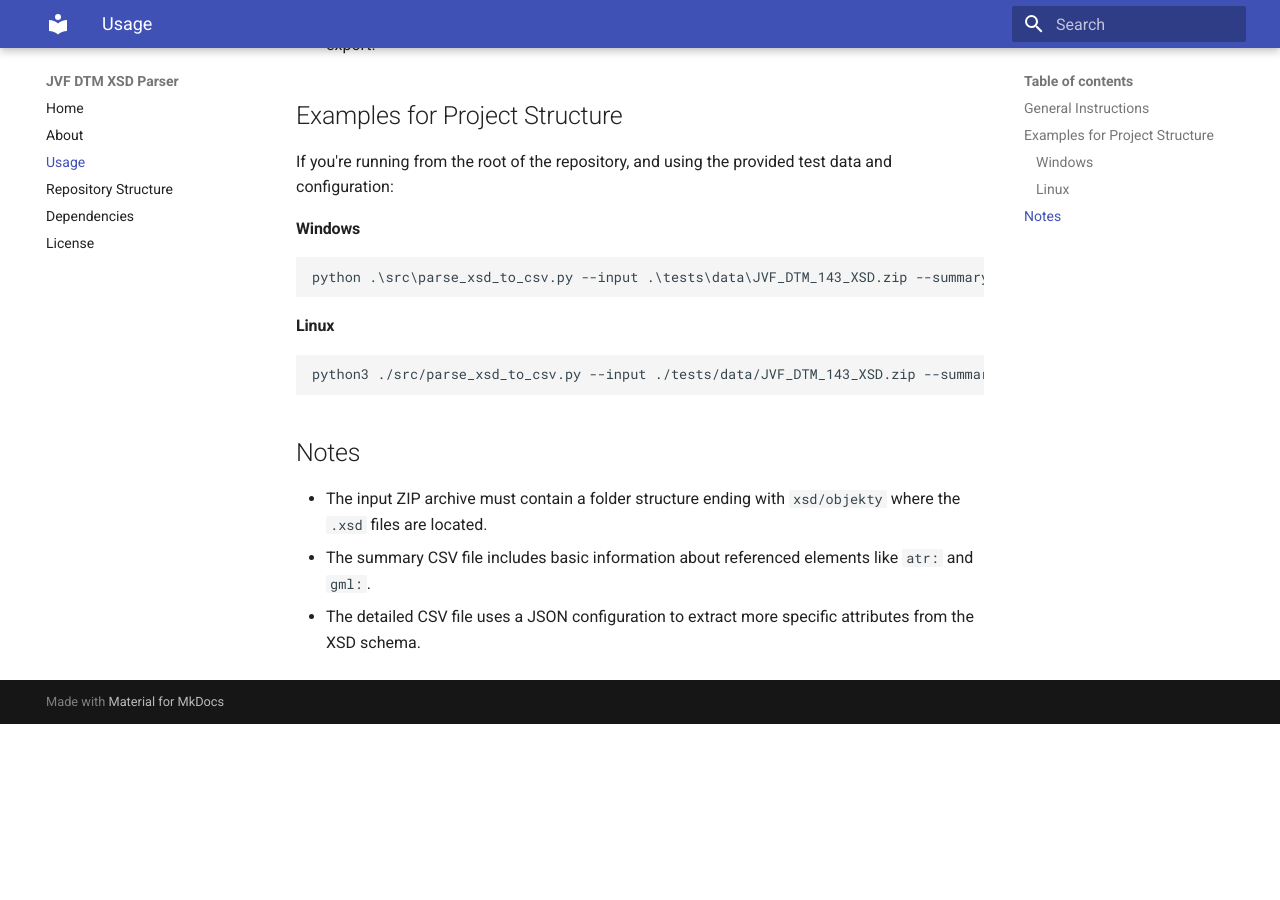
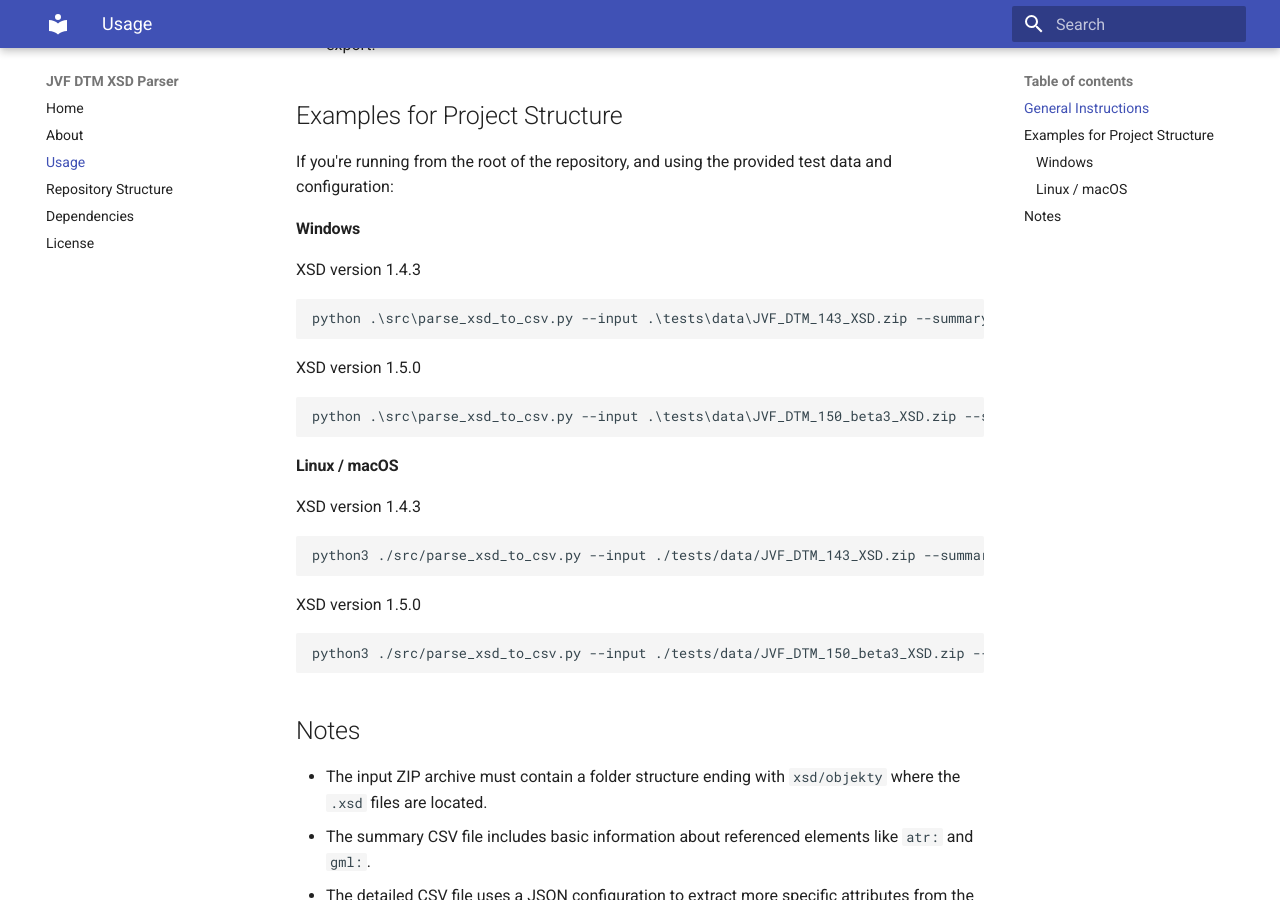
Before and after one commit to ctu-fgis/2025-b-jvf-dtm-xsd, an MkDocs documentation site: the page built from doc/docs_src/usage.md, in a window 1280 px wide and 900 px high, scrolled down 597 px. Built offline with MkDocs 1.6.1 and Material for MkDocs 9.7.7, drawn with Linux system fonts in a browser that asks for light colours; before the commit the page ends 1321 px from its top, so only the background shows below that.

Commit message:
Update usage.md

````diff
--- a/doc/docs_src/usage.md
+++ b/doc/docs_src/usage.md
@@ -24,15 +24,28 @@ Where:
 If you're running from the root of the repository, and using the provided test data and configuration:
 
 #### Windows
+XSD version 1.4.3
 
 ```cmd
-python .\src\parse_xsd_to_csv.py --input .\tests\data\JVF_DTM_143_XSD.zip --summary .\tests\output\summary.csv --detailed .\tests\output\detailed.csv --config .\tests\data\config_str1_test.json
+python .\src\parse_xsd_to_csv.py --input .\tests\data\JVF_DTM_143_XSD.zip --summary .\tests\output\summary_1.4.3.csv --detailed .\tests\output\detailed_1.4.3.csv --config .\tests\data\config_1.4.3.json
 ```
 
-#### Linux
+XSD version 1.5.0
 
 ```cmd
-python3 ./src/parse_xsd_to_csv.py --input ./tests/data/JVF_DTM_143_XSD.zip --summary ./tests/output/summary.csv --detailed ./tests/output/detailed.csv --config ./tests/data/config_str1_test.json
+python .\src\parse_xsd_to_csv.py --input .\tests\data\JVF_DTM_150_beta3_XSD.zip --summary .\tests\output\summary_1.5.0.csv --detailed .\tests\output\detailed_1.5.0.csv --config .\tests\data\config_1.5.0.json
+```
+
+#### Linux / macOS
+XSD version 1.4.3
+
+```cmd
+python3 ./src/parse_xsd_to_csv.py --input ./tests/data/JVF_DTM_143_XSD.zip --summary ./tests/output/summary_1.4.3.csv --detailed ./tests/output/detailed_1.4.3.csv --config ./tests/data/config_1.4.3.json
+```
+XSD version 1.5.0
+
+```cmd
+python3 ./src/parse_xsd_to_csv.py --input ./tests/data/JVF_DTM_150_beta3_XSD.zip --summary ./tests/output/summary_1.5.0.csv --detailed ./tests/output/detailed_1.5.0.csv --config ./tests/data/config_1.5.0.json
 ```
 
 ## Notes
````
